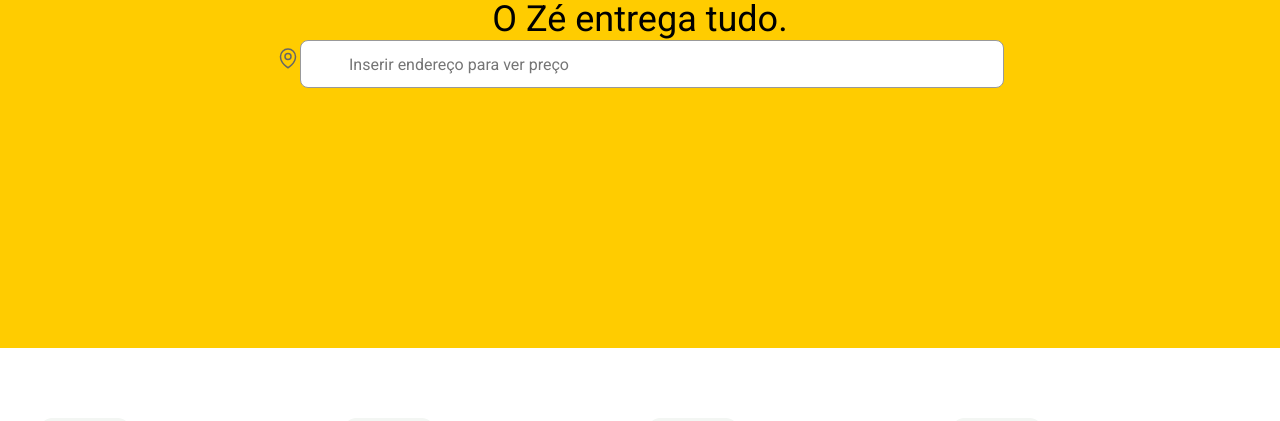
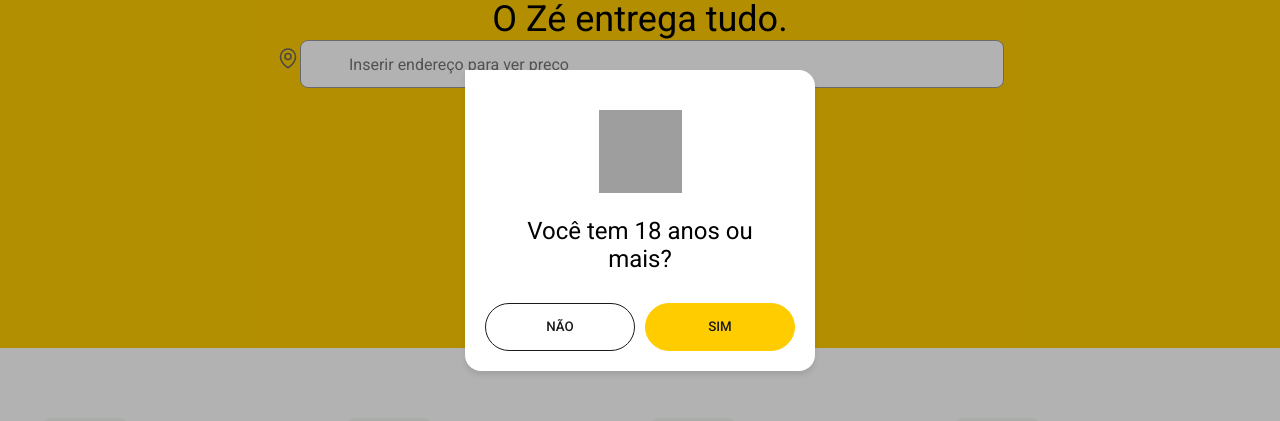
Before and after one commit to pricbnll/exSem8, a React (Vite) app in the folder sem8/: page / in a window 1280 px wide. Shown: the part 180-601 px from the top of the page. Built offline with nearby package versions, Linux system fonts and the light colour scheme; grey boxes are pictures that could not be loaded.

Commit message:
[M2S08] Ex. 8 - Construir um modal para perguntar o usuário se é maior que 18 anos na abertura da pagina de home

```diff
--- /dev/null
+++ b/sem8/src/components/Modal/AgeModal.css
@@ -0,0 +1,63 @@
+.modal-overlay {
+  position: fixed;
+  top: 0;
+  left: 0;
+  width: 100%;
+  height: 100%;
+  background: rgba(0, 0, 0, 0.3);
+  display: flex;
+  align-items: center;
+  justify-content: center;
+  z-index: 9999;
+}
+
+.modal-container {
+  background: var(--white);
+  border-bottom-left-radius: 16px;
+  border-bottom-right-radius: 16px;
+  border-top-right-radius: 16px;
+  box-shadow: 0 4px 6px rgba(0, 0, 0, 0.1);
+  min-width: 250px;
+  min-height: 300px;
+  padding: 20px;
+  text-align: center;
+}
+
+.modal-header img {
+  width: 83px;
+  height: 83px;
+  margin-bottom: 20px;
+  margin-top: 20px;
+}
+
+.modal-header h2 {
+  margin: 0;
+  margin-bottom: 30px;
+  font-size: 24px;
+  font-weight: 400;
+  text-align: center;
+}
+
+.modal-btn {
+  display: flex;
+  justify-content: center;
+  gap: 10px;
+  margin-top: 20px;
+}
+
+.modal-btn button {
+  border-radius: 24px;
+  cursor: pointer;
+  font-weight: 500;
+  color: var(--black);
+}
+
+.confirm-btn {
+  background-color: var(--yellow);
+  border: 1px solid var(--yellow);
+}
+
+.cancel-btn {
+  background-color: var(--white);
+  border: 1px solid var(--black);
+}
--- /dev/null
+++ b/sem8/src/components/Modal/AgeModal.jsx
@@ -0,0 +1,28 @@
+import "./AgeModal.css";
+
+function AgeVerificationModal({ onClose }) {
+  return (
+    <div className="modal-overlay">
+      <div className="modal-container">
+        <div className="modal-header">
+          <img
+            src="https://www.ze.delivery/_next/image?url=https%3A%2F%2Fcourier-images-web.imgix.net%2Fstatic%2Fimg%2Fsmall-logo.png%3Fauto%3Dcompress%2Cformat%26fit%3Dmax%26w%3D83%26h%3D83%26dpr%3D2%26fm%3Dpng&w=96&q=75"
+            alt="Zé delivery logo"
+          />
+          <h2>Você tem 18 anos ou  <br/>mais?</h2>
+        </div>
+
+        <div className="modal-btn">
+          <button onClick={() => onClose(false)} className="cancel-btn">
+            Não
+          </button>
+          <button onClick={() => onClose(true)} className="confirm-btn">
+            Sim
+          </button>
+        </div>
+      </div>
+    </div>
+  );
+}
+
+export default AgeVerificationModal;
--- a/sem8/src/pages/Home/Home.jsx
+++ b/sem8/src/pages/Home/Home.jsx
@@ -1,6 +1,8 @@
 import Header from '../../components/Header/Header'
 import Hero from '../../components/Hero/Hero'
 import CategoriaProduto from '../Products/CategoriaProduto'
+import { useState, useEffect,  } from 'react'
+import AgeVerificationModal from '../../components/Modal/AgeModal'
 
 import './Home.css'
 
@@ -48,11 +50,31 @@ function Home() {
         },
     ]
 
+    const [showModal, setShowModal] = useState(false);
+
+  useEffect(() => {
+    const modalShown = localStorage.getItem('ageVerificationShown');
+    if (!modalShown) {
+      setShowModal(true);
+      localStorage.setItem('ageVerificationShown', 'true');
+    }
+  }, []);
+
+  const handleCloseModal = (confirmed) => {
+    if (confirmed) {
+      // Usuário confirmou
+      console.log('Usuário é maior de 18 anos.');
+    } else {
+      // Usuário não confirmou, redirecionar ou executar outra ação
+      console.log('Usuário não é maior de 18 anos.');
+    }
+    setShowModal(false);
+  };
     return (
         <>
             <Header/>
             <Hero/>
-
+                {showModal && <AgeVerificationModal onClose={handleCloseModal} />}
                <div className="content">
                      <div className="lista-categorias">
                     {PRODUTOS.map(produto =>
```
Also changed, not shown: 1 other file (tests, documents, lock files or other folders).
